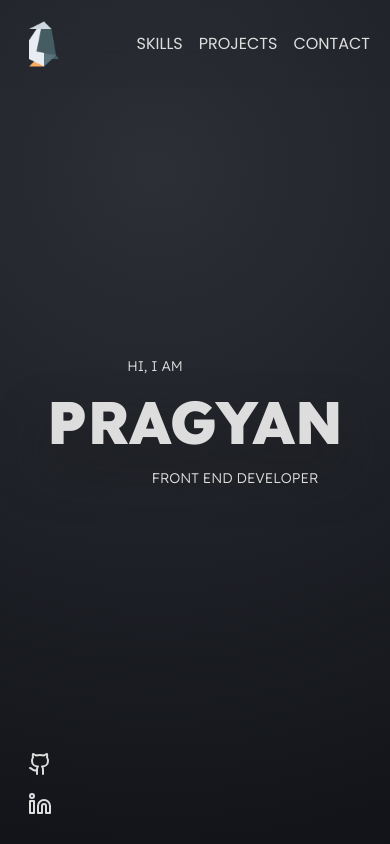
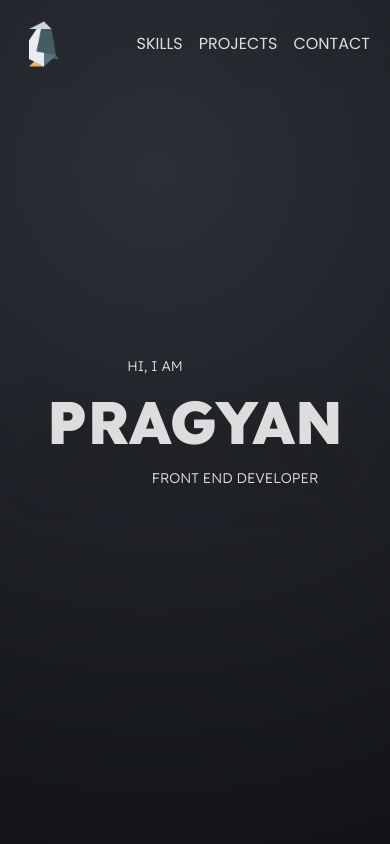
Before and after one commit to PragyanMaharjan63/ReactPortfolio, a React (Vite) app: page / in a window 390 px wide. Shown: the top 844 px of the page. Built offline with nearby package versions, Linux system fonts and the light colour scheme; a web font is replaced by a local one.

Commit message:
fixed responsiveness

```diff
--- a/src/App.jsx
+++ b/src/App.jsx
@@ -29,7 +29,9 @@ function App() {
           <section ref={contactHref}>
             <Contact />
           </section>
-          <SocialMedia />
+          <section className="hidden sm:block">
+            <SocialMedia />
+          </section>
         </div>
       </div>
     </>
--- a/src/components/contact.jsx
+++ b/src/components/contact.jsx
@@ -2,6 +2,7 @@ import { ArrowRight } from "lucide-react";
 import ScrollWid from "./scrollwidget";
 import { useForm, ValidationError } from "@formspree/react";
 import Toast from "./toast";
+import SocialMedia from "./socialmedia";
 
 export default function Contact() {
   const [state, handleSubmit] = useForm("meolyeok");
@@ -26,6 +27,9 @@ export default function Contact() {
             <div className="flex flex-col justify-center items-center">
               <p className="font-bold text-2xl">E-mail</p>
               <p>pragyanmaharjan6k@gmail.com</p>
+            </div>
+            <div className="block sm:hidden">
+              <SocialMedia />
             </div>
           </div>
           <div className="flex justify-center items-center">
--- a/src/components/socialmedia.jsx
+++ b/src/components/socialmedia.jsx
@@ -3,7 +3,7 @@ import { Github, Linkedin } from "lucide-react";
 export default function SocialMedia() {
   return (
     <>
-      <div className="flex flex-col fixed bottom-0 list-none m-7 sm:m-15 gap-y-4">
+      <div className="flex flex-row sm:flex-col sm:fixed bottom-0 list-none mb-4 ml-2 sm:m-15 gap-4">
         <li
           onClick={() => {
             window.open("https://www.github.com/pragyanmaharjan63", "_blank");
```
